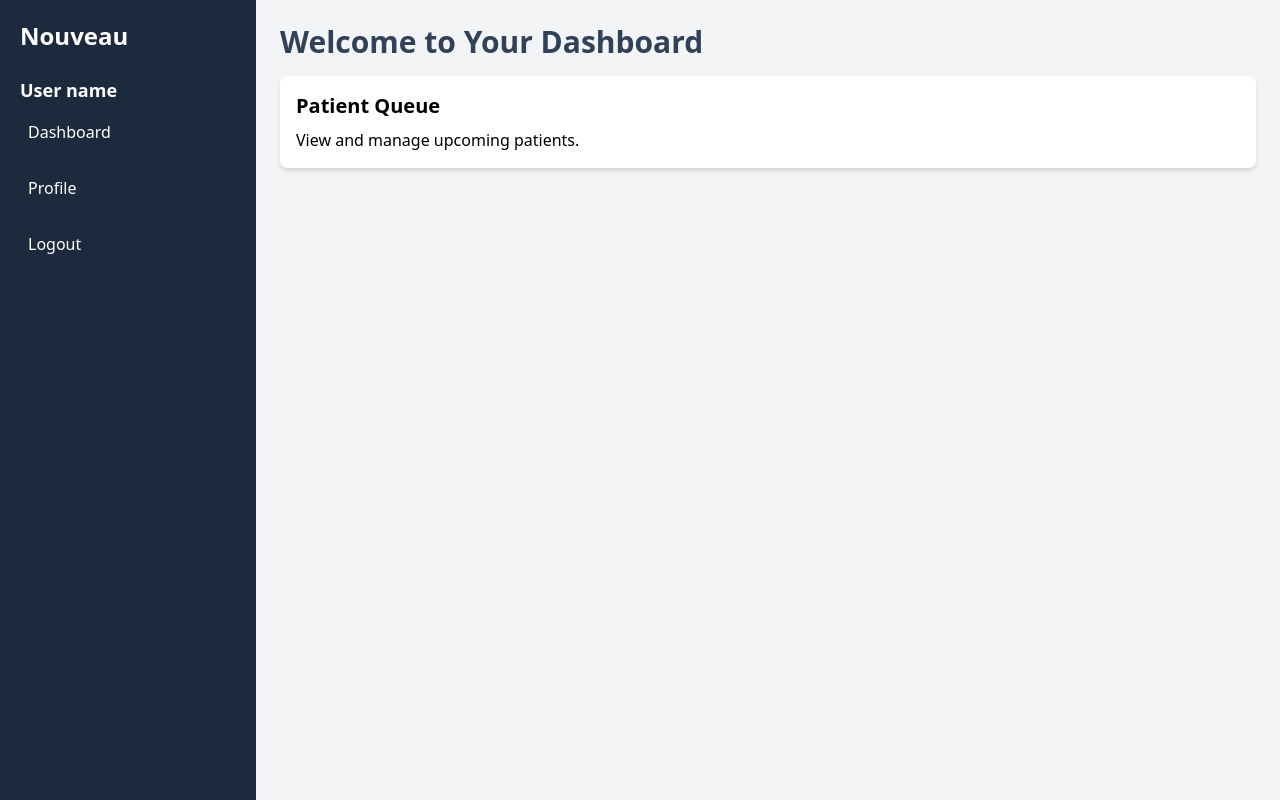
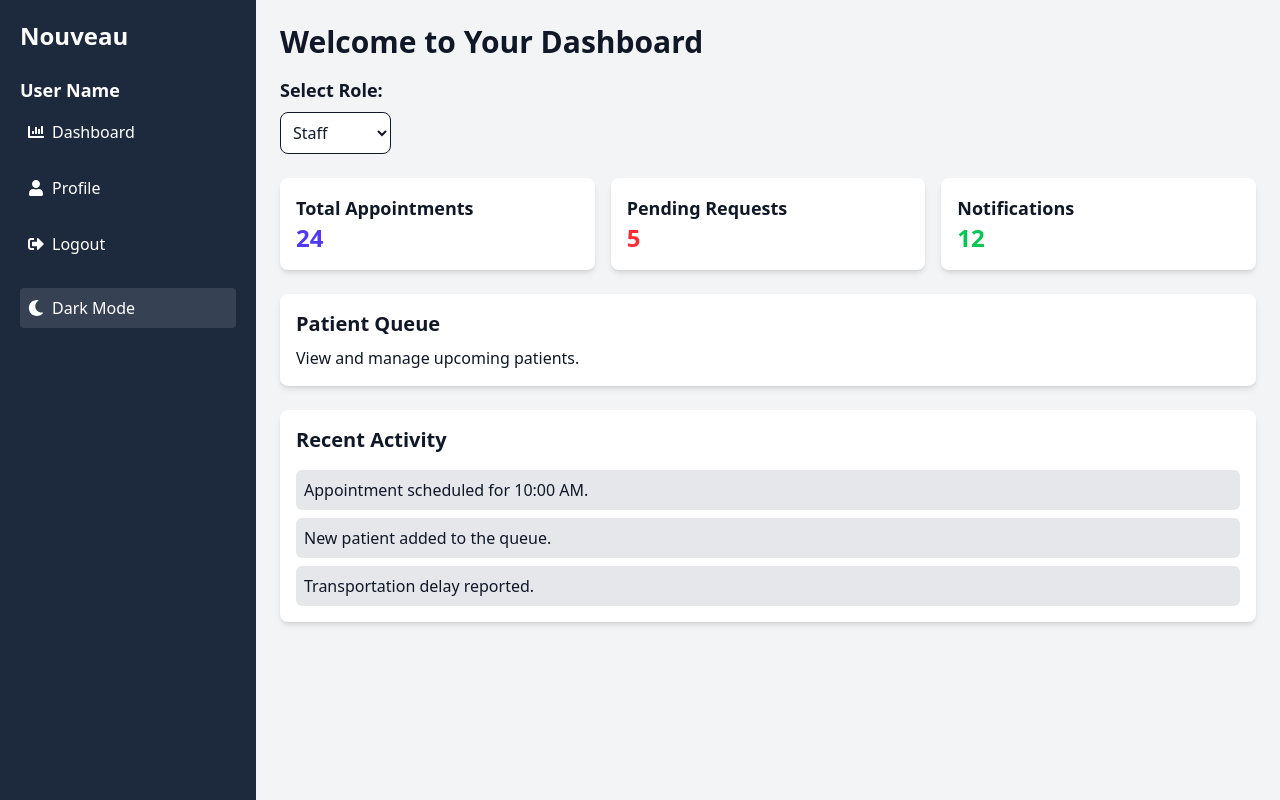
Before and after one commit to Cyrillo46/Nouveau, a React (Vite) app: page /dashboard in a window 1280 px wide. Built offline with nearby package versions, Linux system fonts and the light colour scheme.

Commit message:
dashboard updated, more information displayed on page

```diff
--- a/src/components/Dashboard.jsx
+++ b/src/components/Dashboard.jsx
@@ -1,56 +1,134 @@
 import { useState } from "react";
 import { Link } from "react-router-dom";
+import {
+  FaBars,
+  FaTimes,
+  FaUser,
+  FaChartBar,
+  FaSignOutAlt,
+  FaSun,
+  FaMoon,
+} from "react-icons/fa";
 
 export const Dashboard = () => {
-  // will change based on user role
   const [userRole, setUserRole] = useState("staff");
+  const [sidebarOpen, setSidebarOpen] = useState(false);
+  const [darkMode, setDarkMode] = useState(false);
+
   return (
-    <div className="flex h-screen bg-gray-100">
-      {/* Sidebar */}
-      <div className="w-1/5 bg-slate-800 text-white p-5 hidden md:block">
+    <div
+      className={`${
+        darkMode ? "bg-gray-900 text-white" : "bg-gray-100 text-gray-900"
+      } flex h-screen transition-colors duration-300`}>
+      {/* Mobile Sidebar Toggle Button */}
+      <button
+        onClick={() => setSidebarOpen(!sidebarOpen)}
+        className="md:hidden fixed top-4 right-4 bg-slate-800 text-white p-2 rounded-lg z-50 shadow-lg">
+        {sidebarOpen ? <FaTimes size={24} /> : <FaBars size={24} />}
+      </button>
+
+      {/* Sidebar (Mobile & Desktop) */}
+      <div
+        className={`fixed md:relative top-0 left-0 h-full w-64 transition-transform duration-300 z-40 ${
+          darkMode ? "bg-gray-700 text-white" : "bg-slate-800 text-white"
+        } p-5 ${
+          sidebarOpen ? "translate-x-0" : "-translate-x-full md:translate-x-0"
+        }`}>
         <h2 className="text-2xl font-bold mb-6">Nouveau</h2>
-        <h3 className="text-lg font-semibold mb-2">User name</h3>
+        <h3 className="text-lg font-semibold mb-2">User Name</h3>
+
+        {/* Navigation Menu with Icons */}
         <ul className="space-y-4">
           <li>
             <Link
               to="/dashboard"
-              className="block hover:bg-indigo-700 p-2 rounded">
-              Dashboard
+              className="flex items-center space-x-2 hover:bg-indigo-700 p-2 rounded"
+              onClick={() => setSidebarOpen(false)}>
+              <FaChartBar />
+              <span>Dashboard</span>
             </Link>
           </li>
           <li>
             <Link
               to="/profile"
-              className="block hover:bg-indigo-700 p-2 rounded">
-              Profile
+              className="flex items-center space-x-2 hover:bg-indigo-700 p-2 rounded"
+              onClick={() => setSidebarOpen(false)}>
+              <FaUser />
+              <span>Profile</span>
             </Link>
           </li>
           <li>
             <Link
               to="/logout"
-              className="block hover:bg-indigo-700 p-2 rounded">
-              Logout
+              className="flex items-center space-x-2 hover:bg-red-600 p-2 rounded"
+              onClick={() => setSidebarOpen(false)}>
+              <FaSignOutAlt />
+              <span>Logout</span>
             </Link>
           </li>
         </ul>
+
+        {/* Dark Mode Toggle */}
+        <button
+          onClick={() => setDarkMode(!darkMode)}
+          className="mt-6 flex items-center space-x-2 p-2 bg-gray-700 hover:bg-gray-600 rounded text-white w-full">
+          {darkMode ? <FaSun /> : <FaMoon />}
+          <span>{darkMode ? "Light Mode" : "Dark Mode"}</span>
+        </button>
       </div>
+
+      {/* Overlay when mobile Sidebar is Open */}
+      {sidebarOpen && (
+        <div
+          className="fixed inset-0 bg-black bg-opacity-50 md:hidden"
+          onClick={() => setSidebarOpen(false)}></div>
+      )}
 
       {/* Main Content */}
       <div className="flex-1 p-6">
-        <h1 className="text-3xl text-slate-700 font-bold mb-4">
-          Welcome to Your Dashboard
-        </h1>
+        <h1 className="text-3xl font-bold mb-4">Welcome to Your Dashboard</h1>
 
-        {/* Dynamic content based on user role */}
+        {/* Role Selection */}
+        <div className="mb-6">
+          <label className="block text-lg font-semibold mb-2">
+            Select Role:
+          </label>
+          <select
+            className="p-2 border rounded-lg bg-white text-gray-900"
+            value={userRole}
+            onChange={(e) => setUserRole(e.target.value)}>
+            <option value="staff">Staff</option>
+            <option value="patient">Patient</option>
+            <option value="transport">Transport</option>
+          </select>
+        </div>
+
+        {/* Quick Stats Section */}
+        <div className="grid grid-cols-1 md:grid-cols-3 gap-4 mb-6">
+          <div className="bg-white p-4 rounded-lg shadow-md text-gray-900">
+            <h3 className="text-lg font-semibold">Total Appointments</h3>
+            <p className="text-2xl font-bold text-indigo-600">24</p>
+          </div>
+          <div className="bg-white p-4 rounded-lg shadow-md text-gray-900">
+            <h3 className="text-lg font-semibold">Pending Requests</h3>
+            <p className="text-2xl font-bold text-red-500">5</p>
+          </div>
+          <div className="bg-white p-4 rounded-lg shadow-md text-gray-900">
+            <h3 className="text-lg font-semibold">Notifications</h3>
+            <p className="text-2xl font-bold text-green-500">12</p>
+          </div>
+        </div>
+
+        {/* role status */}
         {userRole === "staff" && (
-          <div className="bg-white p-4 rounded-lg shadow-md">
+          <div className="bg-white p-4 rounded-lg shadow-md text-gray-900">
             <h2 className="text-xl font-semibold mb-2">Patient Queue</h2>
             <p>View and manage upcoming patients.</p>
           </div>
         )}
 
         {userRole === "patient" && (
-          <div className="bg-white p-4 rounded-lg shadow-md">
+          <div className="bg-white p-4 rounded-lg shadow-md text-gray-900">
             <h2 className="text-xl font-semibold mb-2">
               Your Treatment Status
             </h2>
@@ -59,13 +137,29 @@ export const Dashboard = () => {
         )}
 
         {userRole === "transport" && (
-          <div className="bg-white p-4 rounded-lg shadow-md">
+          <div className="bg-white p-4 rounded-lg shadow-md text-gray-900">
             <h2 className="text-xl font-semibold mb-2">
               Transportation Schedule
             </h2>
             <p>View estimated pickup and drop-off times.</p>
           </div>
         )}
+
+        {/* Recent Activity section */}
+        <div className="mt-6 bg-white p-4 rounded-lg shadow-md text-gray-900">
+          <h2 className="text-xl font-semibold mb-4">Recent Activity</h2>
+          <ul className="space-y-2">
+            <li className="p-2 bg-gray-200 rounded-md">
+              Appointment scheduled for 10:00 AM.
+            </li>
+            <li className="p-2 bg-gray-200 rounded-md">
+              New patient added to the queue.
+            </li>
+            <li className="p-2 bg-gray-200 rounded-md">
+              Transportation delay reported.
+            </li>
+          </ul>
+        </div>
       </div>
     </div>
   );
--- a/src/components/Navbar.jsx
+++ b/src/components/Navbar.jsx
@@ -1,26 +1,19 @@
-import { Link } from "react-router-dom";
-import { useState, useEffect } from "react";
-import { GiGriffinSymbol } from "react-icons/gi";
-import { FaBars, FaTimes } from "react-icons/fa";
+import { useState } from "react";
+import { FaBars, FaTimes, FaSun, FaMoon } from "react-icons/fa";
 
 export const Navbar = () => {
   const [isOpen, setIsOpen] = useState(false);
+  const [darkMode, setDarkMode] = useState(false);
 
-  // Close menu when Escape key is pressed
-  useEffect(() => {
-    const handleKeyDown = (event) => {
-      if (event.key === "Escape") {
-        setIsOpen(false);
-      }
-    };
-    document.addEventListener("keydown", handleKeyDown);
-    return () => {
-      document.removeEventListener("keydown", handleKeyDown);
-    };
-  }, []);
+  const toggleDarkMode = () => {
+    setDarkMode(!darkMode);
+  };
 
   return (
-    <nav className="bg-slate-800 text-white p-4 fixed top-0 left-0 w-full shadow-md z-50">
+    <nav
+      className={`p-4 fixed top-0 left-0 w-full transition-all ${
+        darkMode ? "bg-gray-900" : "bg-slate-800"
+      } text-white shadow-md`}>
       <div className="container mx-auto flex justify-between items-center">
         {/* Logo */}
         <Link to="/" className="flex items-center space-x-2 text-2xl font-bold">
@@ -41,44 +34,38 @@ export const Navbar = () => {
           </Link>
         </div>
 
-        {/* Mobile Menu Button (with animation) */}
+        {/* Dark Mode Toggle */}
+        <button
+          onClick={toggleDarkMode}
+          className="text-2xl focus:outline-none">
+          {darkMode ? <FaSun /> : <FaMoon />}
+        </button>
+
+        {/* Mobile Menu Button */}
         <button
           onClick={() => setIsOpen(!isOpen)}
-          className={`md:hidden text-2xl transition-transform duration-300 ${
-            isOpen ? "rotate-90" : "rotate-0"
-          }`}>
+          className="md:hidden text-2xl">
           {isOpen ? <FaTimes /> : <FaBars />}
         </button>
       </div>
 
-      {/* Dropdown Menu */}
-      <div
-        className={`absolute left-0 w-full bg-slate-800 shadow-md transition-all duration-300 ease-in-out transform ${
-          isOpen
-            ? "translate-y-0 opacity-100 max-h-60 py-4"
-            : "-translate-y-full opacity-0 max-h-0 py-0"
-        } overflow-hidden md:hidden`}>
-        <div className="flex flex-col items-start pl-6 space-y-4">
-          <Link
-            to="/dashboard"
-            className="text-lg hover:text-gray-300"
-            onClick={() => setIsOpen(false)}>
+      {/* Mobile Menu */}
+      {isOpen && (
+        <div
+          className={`md:hidden flex flex-col items-center bg-slate-800 p-4 space-y-4 transition-all ${
+            darkMode ? "bg-gray-900" : "bg-slate-800"
+          }`}>
+          <Link to="/dashboard" className="hover:text-gray-200">
             Dashboard
           </Link>
-          <Link
-            to="/profile"
-            className="text-lg hover:text-gray-300"
-            onClick={() => setIsOpen(false)}>
+          <Link to="/profile" className="hover:text-gray-200">
             Profile
           </Link>
-          <Link
-            to="/logout"
-            className="text-lg hover:text-gray-300"
-            onClick={() => setIsOpen(false)}>
+          <Link to="/logout" className="hover:text-gray-200">
             Logout
           </Link>
         </div>
-      </div>
+      )}
     </nav>
   );
 };
```
